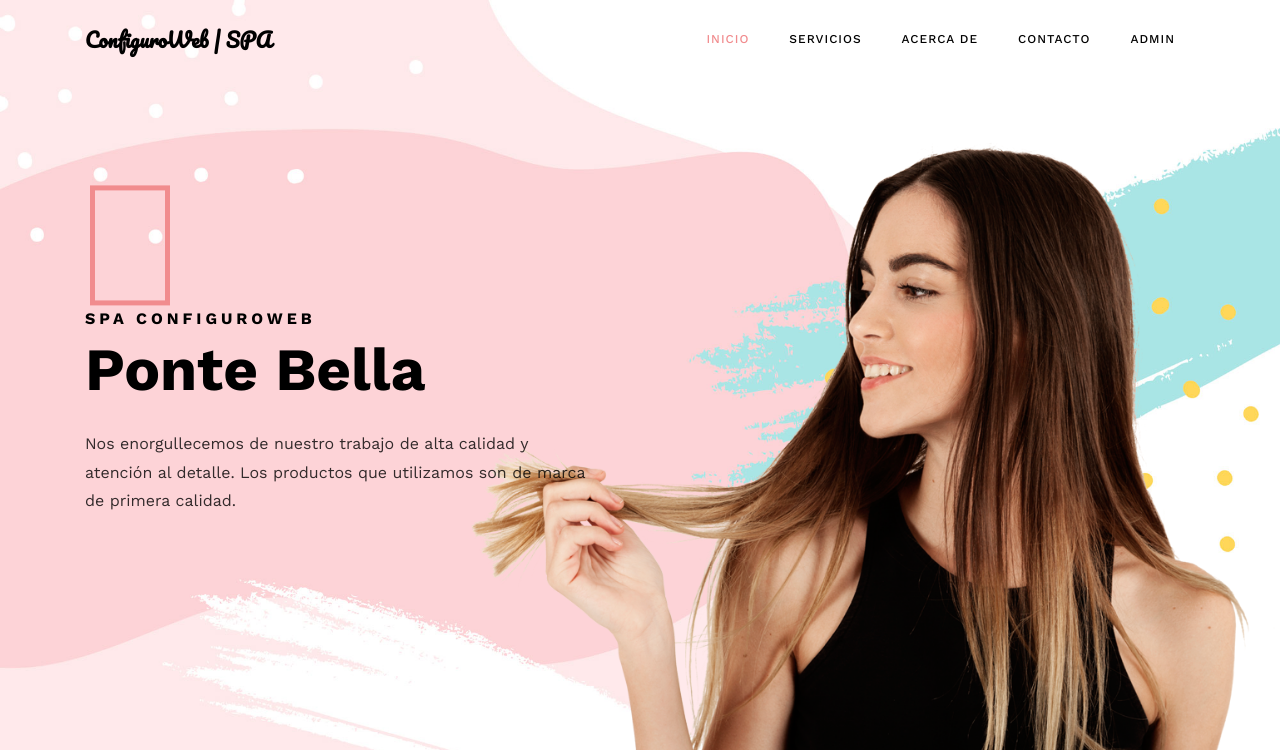
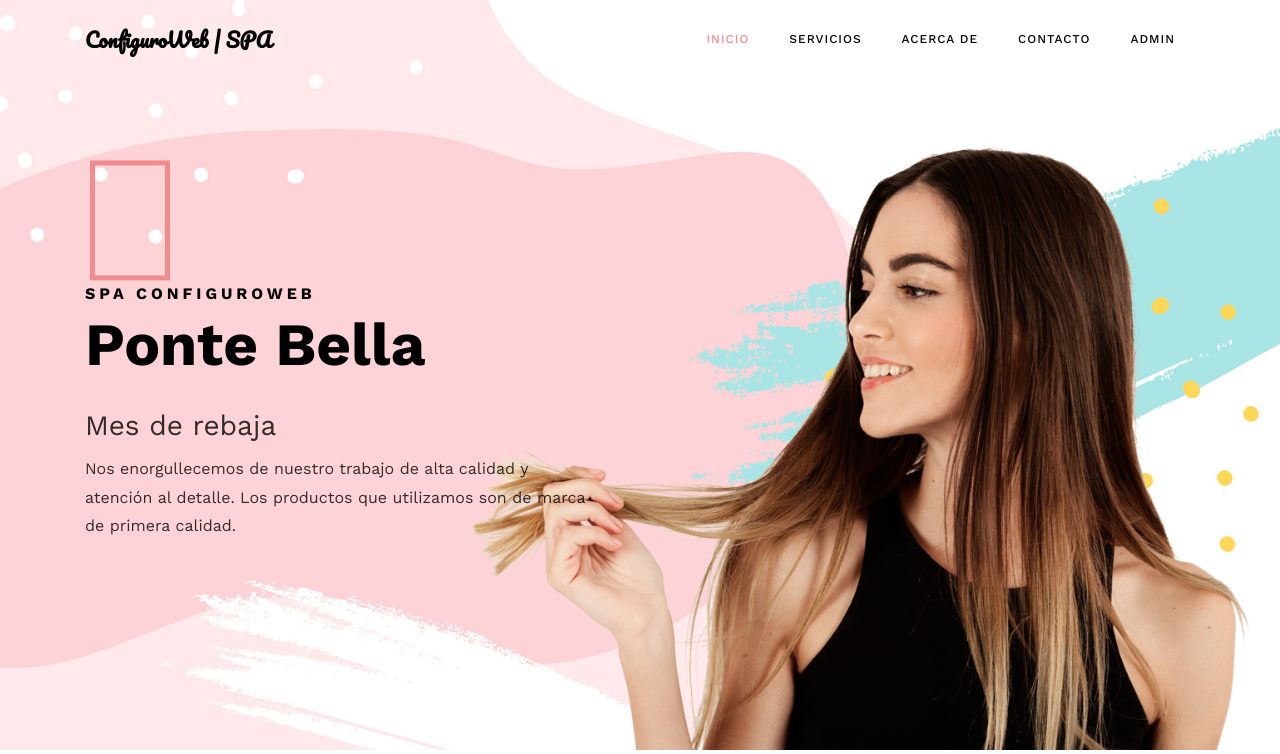
Before and after one commit to deivi-mera/spa, a PHP site: page / in a window 1280 px wide. Shown: the top 754 px of the page. Run offline with PHP 8.4, Linux system fonts and the light colour scheme; data that the repository does not hold is empty; some libraries are stand-ins or nearby versions; some web fonts are replaced.

Commit message:
comit 1 deivi

```diff
--- a/index.php
+++ b/index.php
@@ -1,3 +1,5 @@
+
+
 <?php
 include('includes/dbconnection.php');
 session_start();
@@ -73,6 +75,7 @@ $_SESSION['aptno']=$result['AptNumber'];
 		          	<div class="text mt-5">
 		          		<span class="subheading">SPA ConfiguroWeb</span>
 			            <h1 class="mb-4">Ponte Bella</h1>
+						<h3> Mes de rebaja </h3>
 			            <p class="mb-4">Nos enorgullecemos de nuestro trabajo de alta calidad y atención al detalle. Los productos que utilizamos son de marca de primera calidad.</p>
 
 
```
